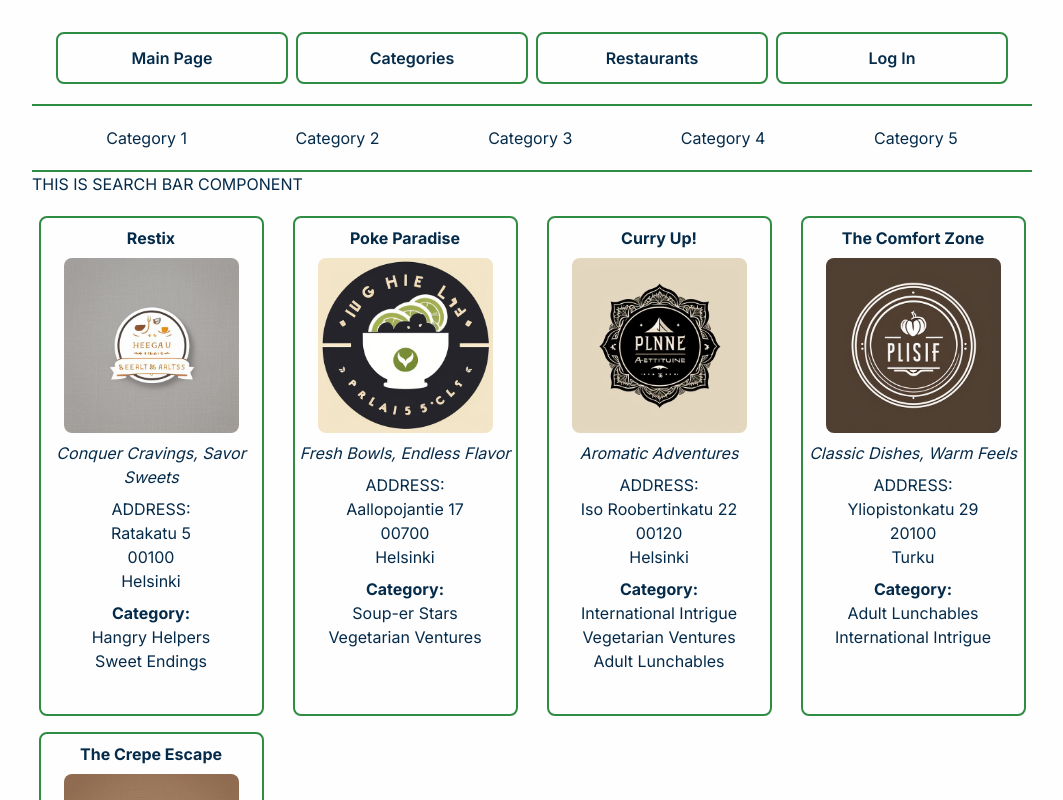
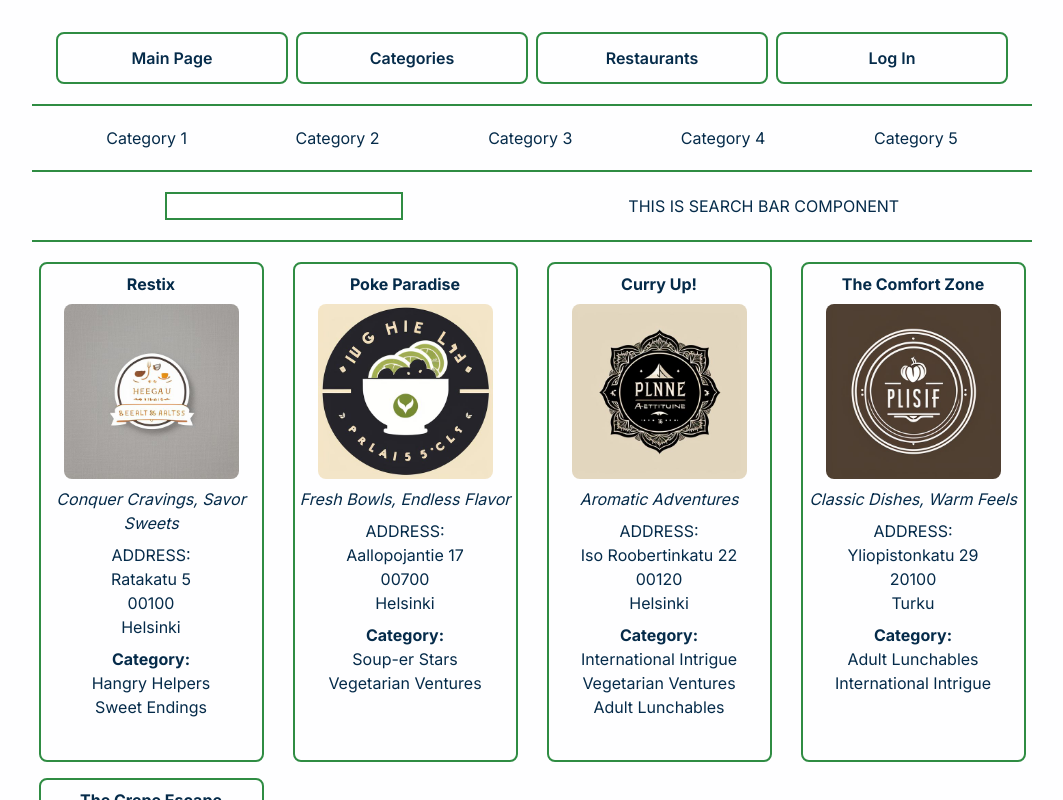
Before and after one commit to ViktorTap/platemate-2024, a Next.js app: page / in a window 1280 px wide. Shown: the top 800 px of the page, without its empty margins (108-1171 px from the left). Built offline with nearby package versions, Linux system fonts and the light colour scheme.

Commit message:
added loading main page and small css

```diff
--- a/app/account/[id]/page.tsx
+++ b/app/account/[id]/page.tsx
@@ -1,5 +1,12 @@
+// Skeleton with information
+
 const AccountDetailsPage = ({ params }: { params: { id: string } }) => {
   console.log(params.id);
+  return (
+    <main>
+      <h1>Hello this is profile</h1>
+    </main>
+  );
 };
 
 export default AccountDetailsPage;
--- a/app/components/CategoriesBar.tsx
+++ b/app/components/CategoriesBar.tsx
@@ -1,5 +1,5 @@
 "use client";
-// Model
+// Model & Interface
 import { IRestaurant } from "@/app/data/model/restaurant.model";
 
 // Interface
@@ -25,4 +25,4 @@ export default function CategoriesBar({
 }
 // Pictures with names of categories
 // Clicking to certain category -> change main page restaurant list by category
-// Will pass state change into main paig -> restaurant list
+// Will pass state change into main page -> restaurant list
--- a/app/components/SearchBar.tsx
+++ b/app/components/SearchBar.tsx
@@ -1,3 +1,10 @@
 export default function SearchBar() {
-  return <h1>THIS IS SEARCH BAR COMPONENT</h1>;
+  return (
+    <section className="border-solid border-b-2 border-[#2f8c43]">
+      <div className="flex flex-wrap gap-y-1 justify-around items-baseline m-5">
+        <input></input>
+        <h1>THIS IS SEARCH BAR COMPONENT</h1>
+      </div>
+    </section>
+  );
 }
--- a/app/components/restaurant/RestaurantCard.tsx
+++ b/app/components/restaurant/RestaurantCard.tsx
@@ -1,6 +1,9 @@
-import { IRestaurant } from "@/app/data/model/restaurant.model";
+// Next
 import Image from "next/image";
 import Link from "next/link";
+
+// Interface
+import { IRestaurant } from "@/app/data/model/restaurant.model";
 
 export default function RestaurantCard(restaurant: IRestaurant) {
   return (
--- a/app/page.tsx
+++ b/app/page.tsx
@@ -1,7 +1,10 @@
 "use client";
+// Style
+import "./globals.css";
+import { Watch } from "react-loader-spinner";
 
-import "./globals.css";
-import { useState } from "react";
+// React
+import { useState, useEffect } from "react";
 
 // Components
 import RestaurantList from "./components/restaurant/RestaurantList";
@@ -13,14 +16,27 @@ import restaurants from "@/app/data/fake-data";
 import { IRestaurant } from "@/app/data/model/restaurant.model";
 
 export default function Home() {
-  const [displayRestaurants, setDisplayRestaurants] =
-    useState<IRestaurant[]>(restaurants);
+  const [displayRestaurants, setDisplayRestaurants] = useState<IRestaurant[]>(
+    []
+  );
+
+  useEffect(() => {
+    setTimeout(() => {
+      setDisplayRestaurants(restaurants);
+    }, 3000);
+  }, []);
 
   return (
     <main className="mt-5">
       <CategoriesBar setDisplayRestaurants={setDisplayRestaurants} />
       <SearchBar />
-      <RestaurantList restaurants={displayRestaurants} />
+      {displayRestaurants.length > 0 ? (
+        <RestaurantList restaurants={displayRestaurants} />
+      ) : (
+        <div className="flex justify-center content-center mt-5">
+          <Watch color="#2f8c43" />
+        </div>
+      )}
     </main>
   );
 }
--- a/package.json
+++ b/package.json
@@ -19,6 +19,8 @@
     "next-auth": "^4.24.7",
     "react": "^18",
     "react-dom": "^18",
+    "react-loader-spinner": "^6.1.6",
+    "react-loading-skeleton": "^3.4.0",
     "url-toolkit": "^2.2.5",
     "yup": "^1.4.0"
   },
```
Also changed, not shown: 1 other file (tests, documents, lock files or other folders).
